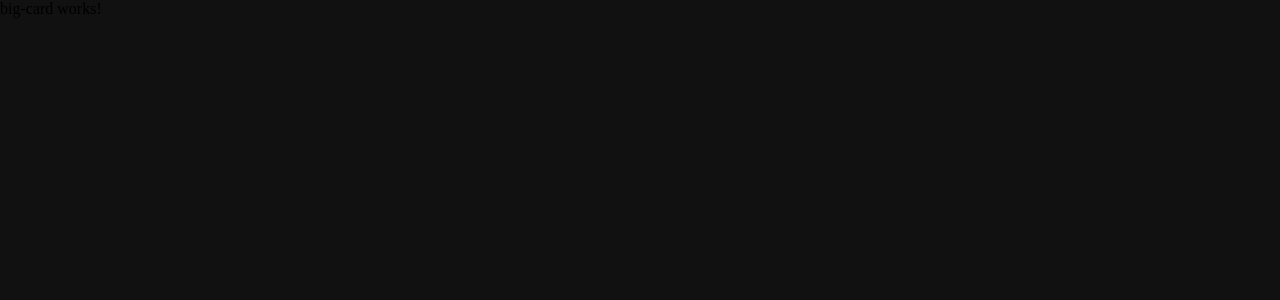
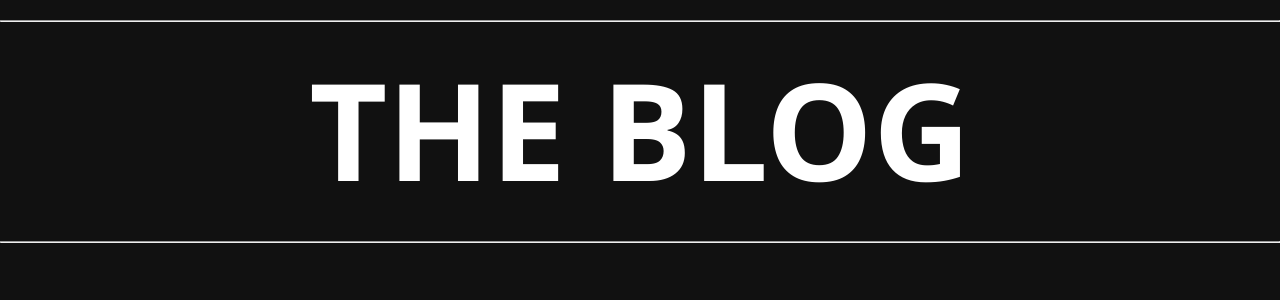
Before and after one commit to PedroZangirolami/angular-blog, an Angular app: page / in a window 1280 px wide. Shown: the top 300 px of the page. Built offline with nearby package versions, Linux system fonts and the light colour scheme.

Commit message:
criando menu-tittle

```diff
--- a/src/app/app.component.html
+++ b/src/app/app.component.html
@@ -1,2 +1,2 @@
-<app-big-card></app-big-card>
+<app-menu-title></app-menu-title>
 <router-outlet></router-outlet>
--- a/src/app/components/menu-title/menu-title.component.css
+++ b/src/app/components/menu-title/menu-title.component.css
@@ -0,0 +1,17 @@
+.menu_title_container{
+    color: white;
+}
+
+.menu_title_container > h1{
+    margin-top: 15px;
+    margin-bottom: 15px;
+    font-size: 135px;
+    font-family: 'Segoe UI', Tahoma, Geneva, Verdana, sans-serif;
+    display: flex;
+    justify-content: center;
+}
+
+.menu_title_container > hr{
+   margin-top: 20px;
+   margin-bottom: 5px;
+}
--- a/src/app/components/menu-title/menu-title.component.html
+++ b/src/app/components/menu-title/menu-title.component.html
@@ -1 +1,5 @@
-<p>menu-title works!</p>
+<div class="menu_title_container">
+<hr>
+<h1>THE BLOG</h1>
+<hr>
+</div>
```
